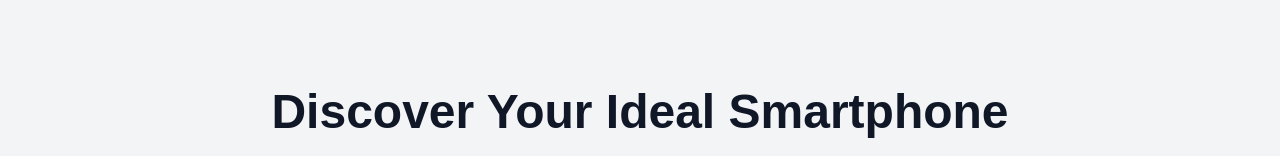
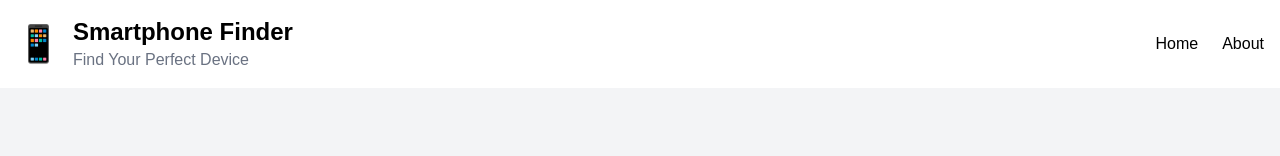
Before and after one commit to yashrajhuntmi7/Smartphone-recommender, a React (Vite) app in the folder project/: page / in a window 1280 px wide. Shown: the top 156 px of the page. Built offline with nearby package versions, Linux system fonts and the light colour scheme; no server answers.

Commit message:
add Header

```diff
--- a/project/src/App.jsx
+++ b/project/src/App.jsx
@@ -1,4 +1,5 @@
 import Home from "./component/Home";
+import Header from "./component/Header";
 
 
 
@@ -10,6 +11,7 @@ function App() {
 
   return (
     <div>
+      <Header/>
 
 
       <Home />
--- a/project/src/component/Header.jsx
+++ b/project/src/component/Header.jsx
@@ -1,16 +1,20 @@
-
-
-
-
-
-import React from 'react'
+import React from "react";
+import { Link } from "react-router-dom";
 
 function Header() {
   return (
 
-    <div className="bg-black text-white p-5">
+    <header className="bg-white shadow-4xl">
 
-      <div className="flex justify-between items-center">
+      <div className="flex justify-between items-center p-4 ">
+
+
+
+        <div className="flex items-center gap-3">
+
+          <div className="text-4xl">
+            📱
+          </div>
 
           <div>
 
@@ -18,32 +22,34 @@ function Header() {
               Smartphone Finder
             </h1>
 
-          <p className="text-sm text-gray-300">
+            <p className="text-gray-500">
               Find Your Perfect Device
-          </p>
-
-        </div>
-
-        <div className="flex gap-6">
-
-          <p className="cursor-pointer hover:text-gray-300">
-            Home
-          </p>
-
-          <p className="cursor-pointer hover:text-gray-300">
-            Compare
-          </p>
-
-          <p className="cursor-pointer hover:text-gray-300">
-            About
             </p>
 
           </div>
 
         </div>
 
+
+        <div className="flex gap-6">
+          <p>
+            Home
+          </p>
+          <p>
+            About
+          </p>
+
+
         </div>
-  )
+
+
+
+
+
+      </div>
+
+    </header>
+  );
 }
 
-export default Header
+export default Header;
```
Also changed, not shown: 1 other file (tests, documents, lock files or other folders). Lines whose indentation alone changed are shown as unchanged.
